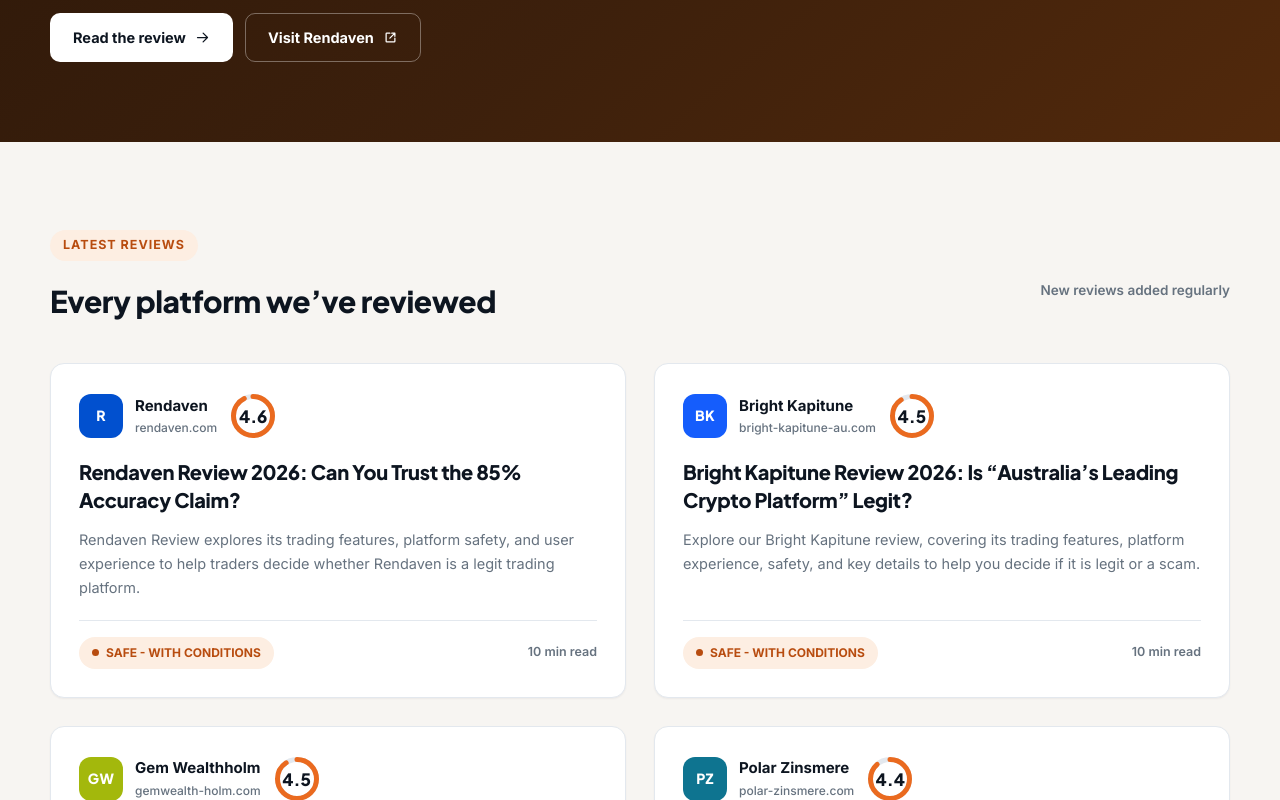
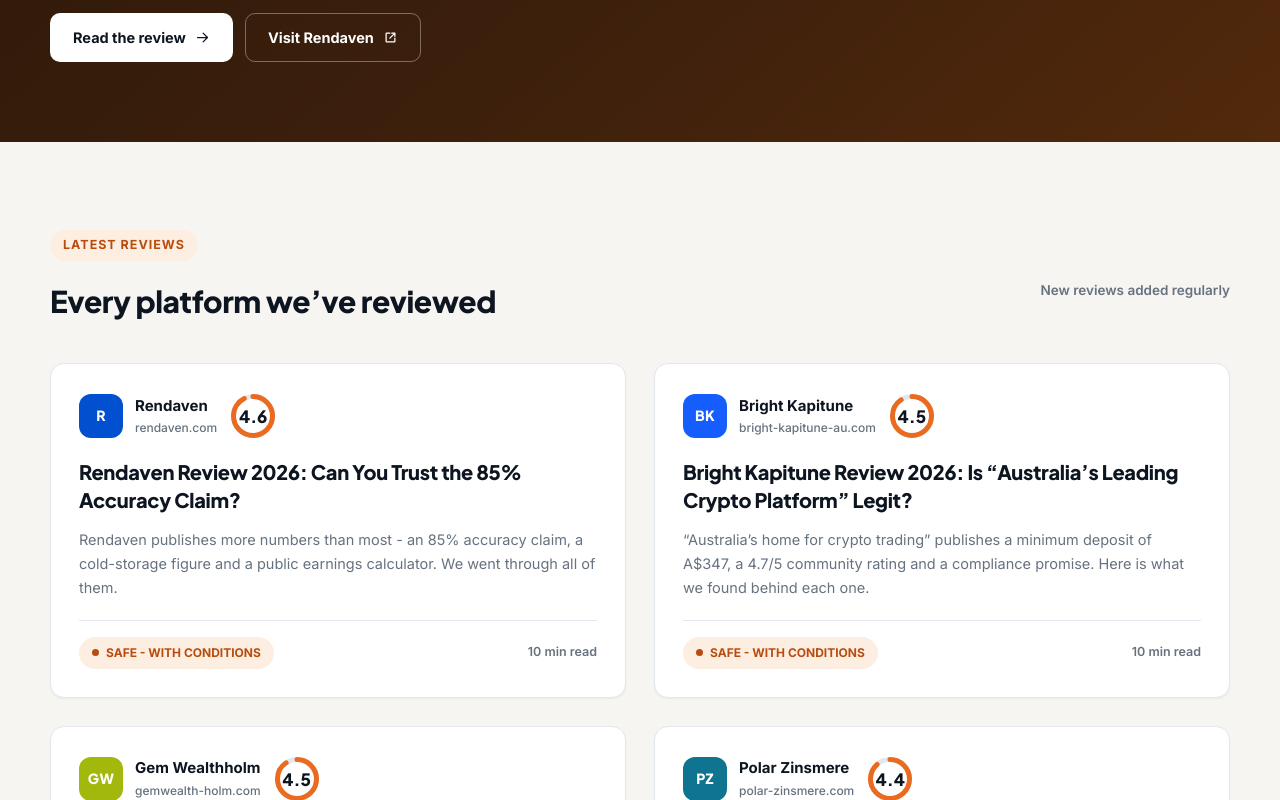
Before and after one commit to ZeeTech-Pvt-Ltd/AI-trading-platform, a React (Vite) app: page / in a window 1280 px wide. Shown: the part 1287-2087 px from the top of the page. Built offline with nearby package versions, Linux system fonts and the light colour scheme.

Commit message:
Description updated

```diff
--- a/src/data/reviews/bright-kapitune.js
+++ b/src/data/reviews/bright-kapitune.js
@@ -7,7 +7,10 @@ export default {
   headline: 'Bright Kapitune Review 2026: Is “Australia’s Leading Crypto Platform” Legit?',
   // Indexed title can differ from the on-page H1.
   seoTitle: 'Bright Kapitune Review 2026: Is It Legit or a Scam?',
-  deck: 'Explore our Bright Kapitune review, covering its trading features, platform experience, safety, and key details to help you decide if it is legit or a scam.',
+  deck: '“Australia’s home for crypto trading” publishes a minimum deposit of A$347, a 4.7/5 community rating and a compliance promise. Here is what we found behind each one.',
+  // Indexed description can differ from the on-page paragraph.
+  seoDescription:
+    'Explore our Bright Kapitune review, covering its trading features, platform experience, safety, and key details to help you decide if it is legit or a scam.',
   date: 'Sep 7, 2026',
   readTime: '10 min read',
   byline: 'Jesse Livermore',
--- a/src/data/reviews/rendaven.js
+++ b/src/data/reviews/rendaven.js
@@ -9,7 +9,10 @@ export default {
   headline: 'Rendaven Review 2026: Can You Trust the 85% Accuracy Claim?',
   // Indexed title can differ from the on-page H1.
   seoTitle: 'Rendaven Review 2026: Is This Trading Platform Legit?',
-  deck: 'Rendaven Review explores its trading features, platform safety, and user experience to help traders decide whether Rendaven is a legit trading platform.',
+  deck: 'Rendaven publishes more numbers than most - an 85% accuracy claim, a cold-storage figure and a public earnings calculator. We went through all of them.',
+  // Indexed description can differ from the on-page paragraph.
+  seoDescription:
+    'Rendaven Review explores its trading features, platform safety, and user experience to help traders decide whether Rendaven is a legit trading platform.',
   date: 'Sep 8, 2026',
   readTime: '10 min read',
   byline: 'George Soros',
```
